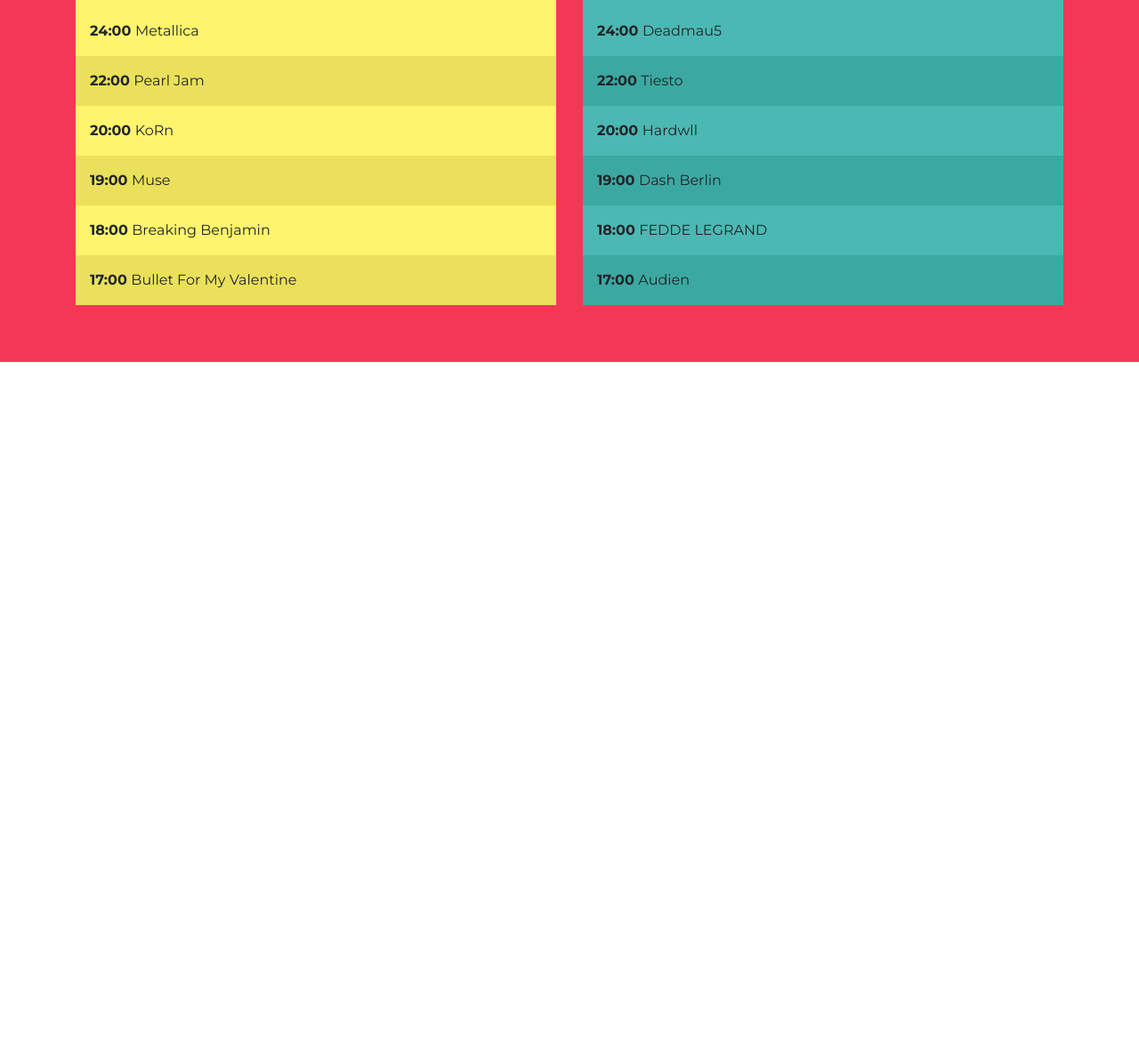
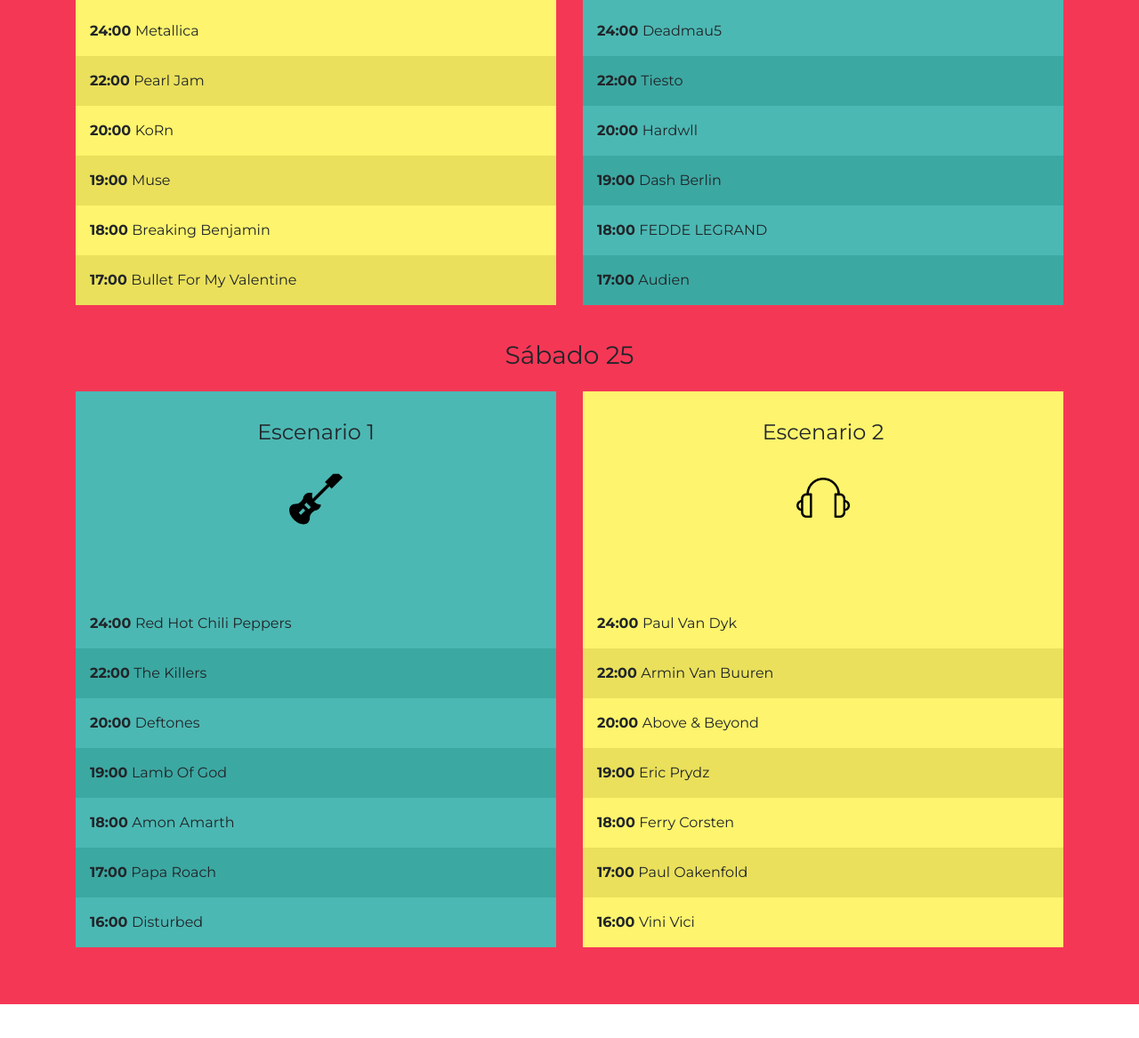
Before and after one commit to jorgebarcos/festival, a plain HTML site: page index.html in a window 1280 px wide. Shown: the part 1510-2677 px from the top of the page at 89% size. Before the commit the page ends 1965 px from the top, so only its background shows below. Drawn offline with nearby package versions, Linux system fonts and the light colour scheme.

Commit message:
Finalizando el lineup del evento

```diff
--- a/index.html
+++ b/index.html
@@ -123,7 +123,100 @@
           </div><!--.col-md-6-->
         </div>
       </div>
-    </div>
+
+      <h3 class="text-center text-uppercase-text-light mt-4">Sábado 25</h3>
+
+      <div class="container mt-4">
+        <div class="row">
+          <div class="col-md-6">
+            <div class="horario bg-success pt-2">
+            <h4 class="mt-4 text-center separador rock">Escenario 1</h4>
+              <ul class="list-unstyled mt-5 pt-1">
+                <li class="p-3">
+                  <p class="font-weight-bold m-0">24:00
+                    <span class="font-weight-normal">Red Hot Chili Peppers</span>
+                  </p>
+                </li>
+                <li class="p-3">
+                  <p class="font-weight-bold m-0">22:00
+                    <span class="font-weight-normal">The Killers</span>
+                  </p>
+                </li>
+                <li class="p-3">
+                  <p class="font-weight-bold m-0">20:00
+                    <span class="font-weight-normal">Deftones</span>
+                  </p>
+                </li>
+                <li class="p-3">
+                  <p class="font-weight-bold m-0">19:00
+                    <span class="font-weight-normal">Lamb Of God</span>
+                  </p>
+                </li>
+                <li class="p-3">
+                  <p class="font-weight-bold m-0">18:00
+                    <span class="font-weight-normal">Amon Amarth</span>
+                  </p>
+                </li>
+                <li class="p-3">
+                  <p class="font-weight-bold m-0">17:00
+                    <span class="font-weight-normal">Papa Roach</span>
+                  </p>
+                </li>
+                <li class="p-3">
+                  <p class="font-weight-bold m-0">16:00
+                    <span class="font-weight-normal">Disturbed</span>
+                  </p>
+                </li>
+              </ul>
+            </div>
+          </div><!--.col-md-6-->
+
+          <div class="col-md-6">
+            <div class="horario bg-warning pt-2">
+            <h4 class="mt-4 text-center separador dj">Escenario 2</h4>
+              <ul class="list-unstyled mt-5 pt-1">
+                <li class="p-3">
+                  <p class="font-weight-bold m-0">24:00
+                    <span class="font-weight-normal">Paul Van Dyk</span>
+                  </p>
+                </li>
+                <li class="p-3">
+                  <p class="font-weight-bold m-0">22:00
+                    <span class="font-weight-normal">Armin Van Buuren</span>
+                  </p>
+                </li>
+                <li class="p-3">
+                  <p class="font-weight-bold m-0">20:00
+                    <span class="font-weight-normal">Above & Beyond</span>
+                  </p>
+                </li>
+                <li class="p-3">
+                  <p class="font-weight-bold m-0">19:00
+                    <span class="font-weight-normal">Eric Prydz</span>
+                  </p>
+                </li>
+                <li class="p-3">
+                  <p class="font-weight-bold m-0">18:00
+                    <span class="font-weight-normal">Ferry Corsten</span>
+                  </p>
+                </li>
+                <li class="p-3">
+                  <p class="font-weight-bold m-0">17:00
+                    <span class="font-weight-normal">Paul Oakenfold</span>
+                  </p>
+                </li>
+                <li class="p-3">
+                  <p class="font-weight-bold m-0">16:00
+                    <span class="font-weight-normal">Vini Vici</span>
+                  </p>
+                </li>
+              </ul>
+            </div>
+          </div><!--.col-md-6-->
+        </div><!--.row-->
+      </div><!--.container-->
+
+    </div><!--.lineup-->
 
 
     <script src="https://code.jquery.com/jquery-3.3.1.slim.min.js" integrity="sha384-q8i/X+965DzO0rT7abK41JStQIAqVgRVzpbzo5smXKp4YfRvH+8abtTE1Pi6jizo" crossorigin="anonymous"></script>
```
